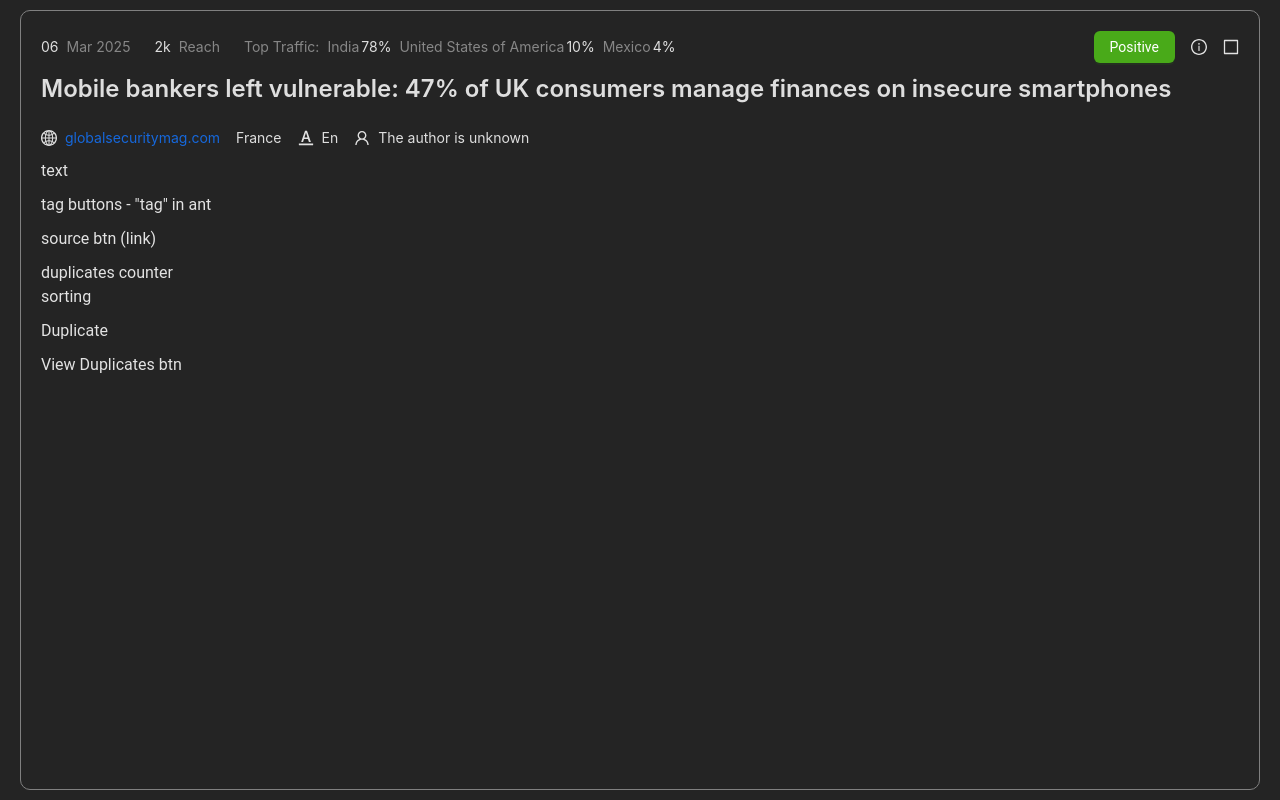
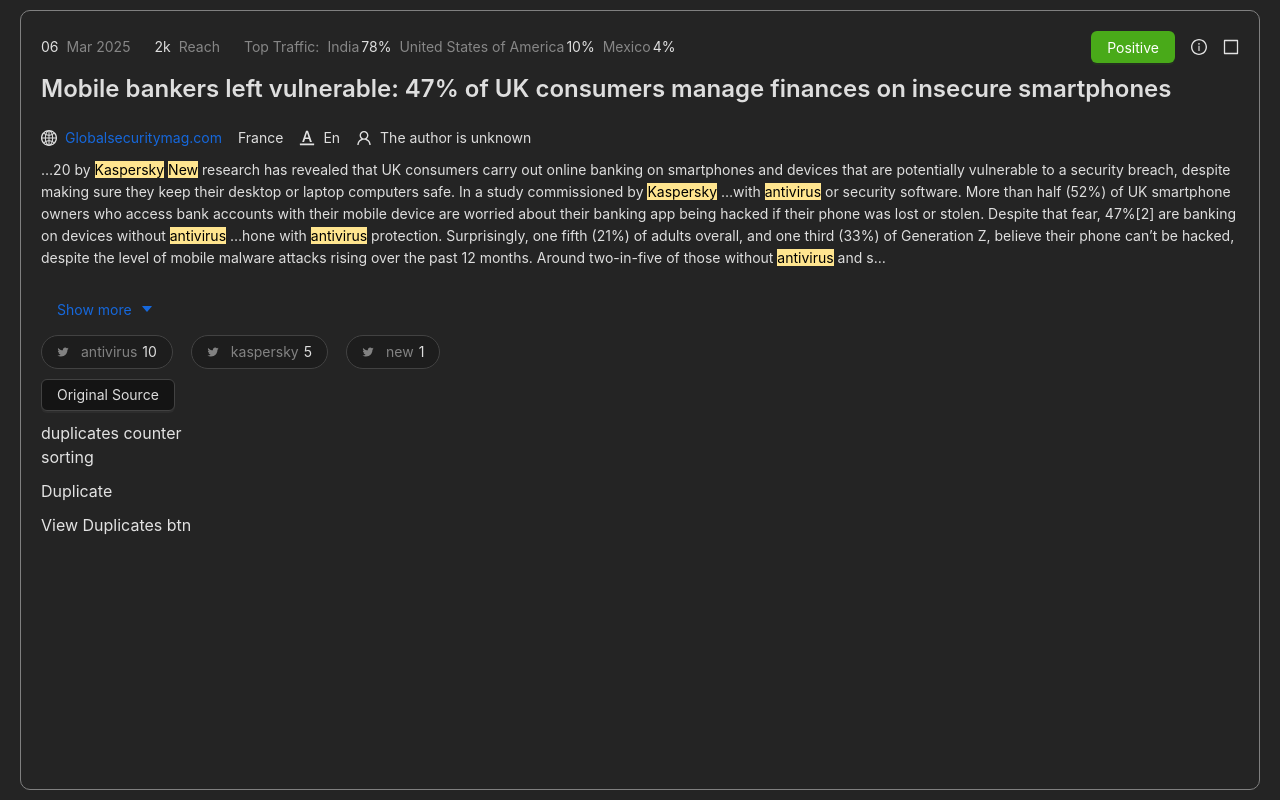
Before and after one commit to DragonRomeo/kaspersky-test, a React (Vite) app: page / in a window 1280 px wide. Built offline with nearby package versions, Linux system fonts and the light colour scheme.

Commit message:
feat: add highlights

```diff
--- /dev/null
+++ b/src/components/news/highlights/highlights.tsx
@@ -0,0 +1,47 @@
+import Paragraph from 'antd/es/typography/Paragraph';
+import React from 'react';
+import { Typography } from 'antd';
+
+const { Text } = Typography;
+
+interface Props {
+  highlights: string[];
+}
+
+const Highlights: React.FC<Props> = ({ highlights }) => {
+  const arr: string[] = [];
+
+  highlights.forEach((str) => {
+    const itemArr = str.split(' ');
+    arr.push(...itemArr);
+  });
+
+  const openTag = '<kw>';
+  const startOrEndSymbol = '…';
+
+  return (
+    <Paragraph>
+      {arr.map((word, index) => {
+        if (word.slice(0, 4) !== openTag) {
+          return `${word} `;
+        }
+        let start = 4;
+        let end = -5;
+        if (index === 0 && word.slice(0, 1) === startOrEndSymbol) {
+          start += 1;
+        }
+        if (word.slice(-1) === startOrEndSymbol) {
+          end -= 1;
+        }
+
+        return (
+          <>
+            <Text mark>{word.slice(start, end)}</Text>{' '}
+          </>
+        );
+      })}
+    </Paragraph>
+  );
+};
+
+export default Highlights;
--- a/src/components/info/info.tsx
+++ b/src/components/news/info/info.tsx
@@ -7,8 +7,8 @@
   GlobalOutlined,
   UserOutlined,
 } from '@ant-design/icons';
-import { authorEmpty, getAuthorsStr } from '../info.helpers';
-import { capitalize } from '../../common/helpers/global-helpers';
+import { authorEmpty, getAuthorsStr } from '../../info.helpers';
+import { capitalize } from '../../../common/helpers/global-helpers';
 
 interface Props {
   dom: string;
@@ -24,7 +24,7 @@
       <Flex gap='small'>
         <GlobalOutlined />
         <Link href={dom} target='_blank'>
-          {dom}
+          {capitalize(dom)}
         </Link>
       </Flex>
       {/* TODO: add icon for country */}
--- a/src/components/news/news.tsx
+++ b/src/components/news/news.tsx
@@ -4,7 +4,12 @@
 import Traffic from './traffic/traffic';
 import Reactions from './reactions/reactions';
 import Title from 'antd/es/typography/Title';
-import Info from '../info/info';
+import Info from './info/info';
+import { Button, Flex } from 'antd';
+import { CaretDownOutlined } from '@ant-design/icons';
+import Tags from './tags/tags';
+import Link from 'antd/es/typography/Link';
+import Highlights from './highlights/highlights';
 
 interface Props {
   data: IData_SnippetNews;
@@ -25,9 +30,28 @@
         lang={data.LANG}
         authors={data.AU}
       ></Info>
-      <div>text</div>
-      <div>tag buttons - "tag" in ant</div>
-      <div>source btn (link)</div>
+      <div>
+        <Highlights highlights={data.HIGHLIGHTS} />
+      </div>
+      {/*TODO: Move to label */}
+      <div>
+        <Button
+          color='blue'
+          variant='text'
+          iconPosition='end'
+          icon={<CaretDownOutlined />}
+        >
+          Show more
+        </Button>
+      </div>
+      {/* <div>tag buttons - "tag" in ant</div> */}
+      <Tags tags={data.KW} />
+      {/* <div>source btn (link)</div> */}
+      <Flex>
+        <Button>
+          <Link href={data.URL}>Original Source</Link>
+        </Button>
+      </Flex>
       <div>
         {/* flex-row */}
         <div>duplicates counter</div>
--- a/src/index.scss
+++ b/src/index.scss
@@ -4,7 +4,6 @@
   padding: 0;
   margin: 0;
   box-sizing: border-box;
-  font-family: 'Roboto', sans-serif;
 }
 
 :root {
```
Also changed, not shown: src/components/news/info/info-item/info-item.tsx (renamed from src/components/info/info-item/info-item.tsx).
